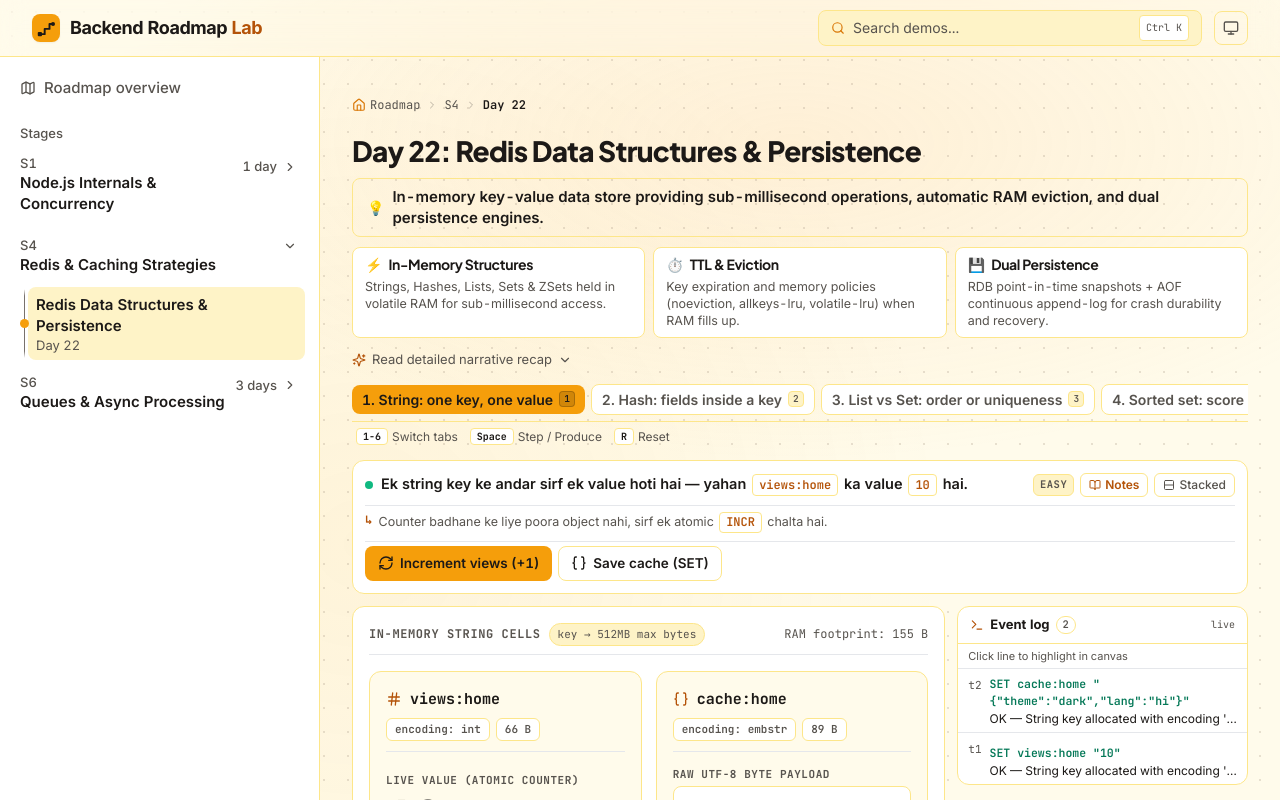
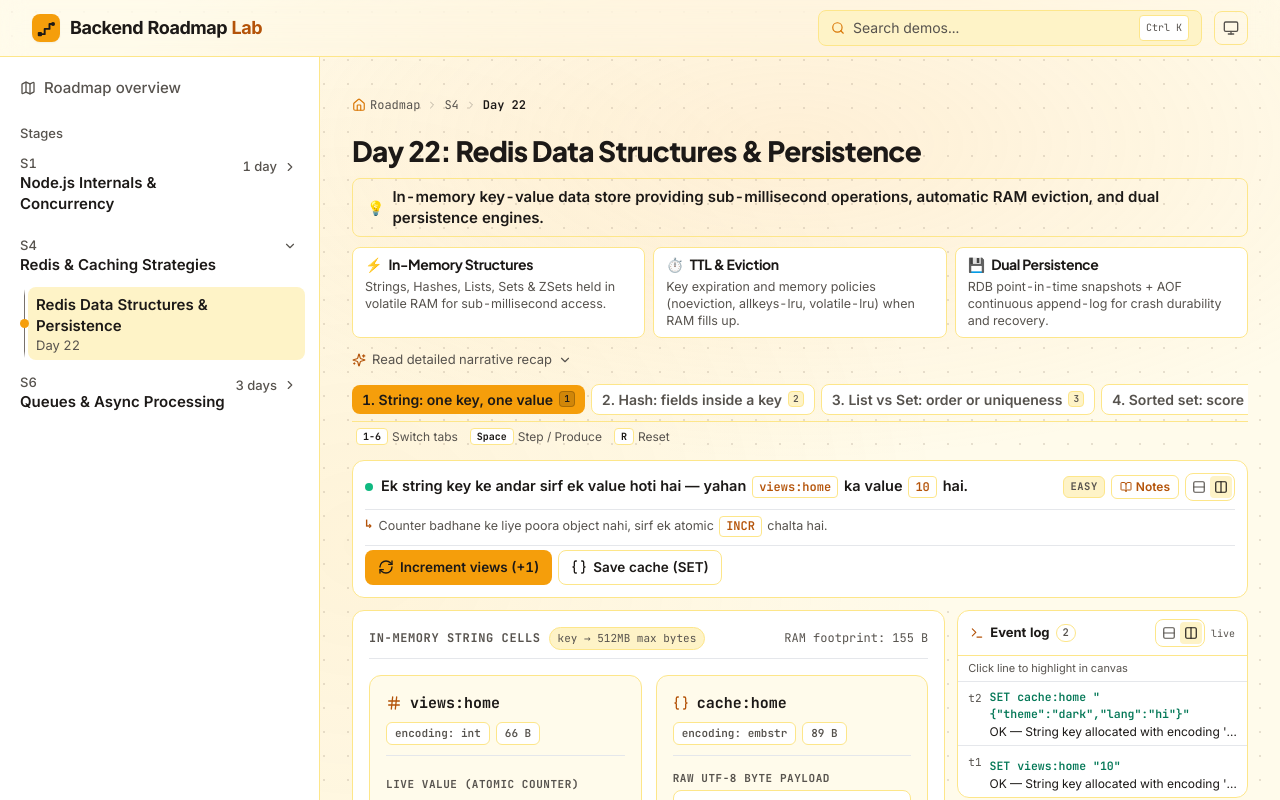
Before and after one commit to Satyamk001/backend-roadmap-lab, a React (Vite) app: page /stage/s4-caching-redis/day/22 in a window 1280 px wide. Shown: the top 800 px of the page. Built offline with nearby package versions, Linux system fonts and the light colour scheme.

Commit message:
refactor: add interactive Kafka producer, topic, and partition simulation components

```diff
--- a/src/demos/s4-caching-redis/day-22/DemoShell.tsx
+++ b/src/demos/s4-caching-redis/day-22/DemoShell.tsx
@@ -6,9 +6,9 @@
   ChevronUp,
   Circle,
   Code,
-  Columns,
+  Columns2,
   RotateCcw,
-  Rows,
+  Rows2,
   Target,
   Terminal,
 } from 'lucide-react';
@@ -246,25 +246,35 @@
               <span>Notes</span>
             </button>
 
-            {/* Layout Split / Stack toggle on desktop */}
+            {/* Layout Split / Stack segmented switcher */}
+            <div className="hidden sm:flex items-center rounded-lg border border-theme-border bg-theme-surface p-0.5 text-theme-muted">
               <button
                 type="button"
-              onClick={() => setLayoutMode((m) => (m === 'split' ? 'stacked' : 'split'))}
-              className="hidden lg:inline-flex items-center gap-1 rounded-md border border-theme-border bg-theme-surface px-2 py-0.5 text-[11.5px] sm:text-[12px] font-medium text-theme-muted hover:text-theme-text hover:bg-theme-surface-alt transition-all"
-              title={layoutMode === 'split' ? 'Switch to stacked layout' : 'Switch to split side-by-side layout'}
+                onClick={() => setLayoutMode('stacked')}
+                className={`p-1 rounded transition-colors ${
+                  layoutMode === 'stacked'
+                    ? 'bg-theme-surface-alt text-theme-text font-bold shadow-2xs'
+                    : 'hover:text-theme-text'
+                }`}
+                title="Stacked layout (Log at bottom)"
+                aria-label="Stacked layout"
               >
-              {layoutMode === 'split' ? (
-                <>
-                  <Rows className="h-3 w-3" aria-hidden="true" />
-                  <span>Stacked</span>
-                </>
-              ) : (
-                <>
-                  <Columns className="h-3 w-3" aria-hidden="true" />
-                  <span>Split log</span>
-                </>
-              )}
+                <Rows2 className="w-3.5 h-3.5" />
               </button>
+              <button
+                type="button"
+                onClick={() => setLayoutMode('split')}
+                className={`p-1 rounded transition-colors ${
+                  layoutMode === 'split'
+                    ? 'bg-theme-surface-alt text-theme-text font-bold shadow-2xs'
+                    : 'hover:text-theme-text'
+                }`}
+                title="Split layout (Log on side)"
+                aria-label="Split side-by-side layout"
+              >
+                <Columns2 className="w-3.5 h-3.5" />
+              </button>
+            </div>
           </div>
         </div>
 
@@ -314,7 +324,29 @@
                   {logs.length}
                 </span>
               </div>
+              <div className="flex items-center gap-1.5">
+                <div className="hidden sm:flex items-center rounded-lg border border-theme-border bg-theme-surface p-0.5 text-theme-muted">
+                  <button
+                    type="button"
+                    onClick={() => setLayoutMode('stacked')}
+                    className="p-1 rounded transition-colors hover:text-theme-text"
+                    title="Stacked layout"
+                    aria-label="Stacked layout"
+                  >
+                    <Rows2 className="w-3.5 h-3.5" />
+                  </button>
+                  <button
+                    type="button"
+                    onClick={() => setLayoutMode('split')}
+                    className="p-1 rounded transition-colors bg-theme-surface-alt text-theme-text font-bold shadow-2xs"
+                    title="Split layout"
+                    aria-label="Split layout"
+                  >
+                    <Columns2 className="w-3.5 h-3.5" />
+                  </button>
+                </div>
                 <span className="font-mono text-[10px] text-theme-muted">live</span>
+              </div>
             </div>
 
             <p className="px-2.5 py-1 text-[11px] text-theme-muted border-b border-theme-border/60 bg-theme-surface">
@@ -375,31 +407,52 @@
 
           {/* Collapsible Event Log under Canvas */}
           <div className="overflow-hidden rounded-xl border border-theme-border bg-theme-surface shadow-xs">
+            <div className="flex items-center justify-between gap-3 px-3.5 py-2 bg-theme-surface-alt/40 border-b border-theme-border/60">
               <button
                 type="button"
                 onClick={() => setShowLog((value) => !value)}
                 aria-expanded={showLog}
-              className="flex w-full items-center justify-between gap-3 px-3.5 py-2 text-left transition-colors hover:bg-theme-surface-alt/60"
+                className="flex items-center gap-2 text-left transition-colors hover:text-theme-accent select-none"
               >
-              <span className="flex items-center gap-2 text-[14px] font-semibold text-theme-text">
                 <Terminal className="h-4 w-4 text-theme-accent" aria-hidden="true" />
-                <span>Event log</span>
-                <span className="rounded-full border border-theme-border bg-theme-surface-alt px-1.5 py-0.2 font-mono text-[11px] font-normal text-theme-muted">
+                <span className="text-[14px] font-semibold text-theme-text">Event log</span>
+                <span className="rounded-full border border-theme-border bg-theme-surface px-1.5 py-0.2 font-mono text-[11px] font-semibold text-theme-muted">
                   {logs.length}
                 </span>
+                <span className="ml-1 text-[12px] text-theme-muted">
+                  ({showLog ? 'Hide' : 'Show'})
                 </span>
-              <span className="flex items-center gap-1 text-[13px] text-theme-muted">
-                <span>{showLog ? 'Hide' : 'Show'}</span>
                 {showLog ? (
-                  <ChevronUp className="h-3.5 w-3.5" aria-hidden="true" />
+                  <ChevronUp className="h-3.5 w-3.5 text-theme-muted" aria-hidden="true" />
                 ) : (
-                  <ChevronDown className="h-3.5 w-3.5" aria-hidden="true" />
+                  <ChevronDown className="h-3.5 w-3.5 text-theme-muted" aria-hidden="true" />
                 )}
-              </span>
               </button>
 
+              <div className="hidden sm:flex items-center rounded-lg border border-theme-border bg-theme-surface p-0.5 text-theme-muted">
+                <button
+                  type="button"
+                  onClick={() => setLayoutMode('stacked')}
+                  className="p-1 rounded transition-colors bg-theme-surface-alt text-theme-text font-bold shadow-2xs"
+                  title="Stacked layout (Log at bottom)"
+                  aria-label="Stacked layout"
+                >
+                  <Rows2 className="w-3.5 h-3.5" />
+                </button>
+                <button
+                  type="button"
+                  onClick={() => setLayoutMode('split')}
+                  className="p-1 rounded transition-colors hover:text-theme-text"
+                  title="Split layout (Log on side)"
+                  aria-label="Split side-by-side layout"
+                >
+                  <Columns2 className="w-3.5 h-3.5" />
+                </button>
+              </div>
+            </div>
+
             {showLog && (
-              <div className="border-t border-theme-border">
+              <div>
                 <p className="px-3.5 py-1 text-[11.5px] text-theme-muted border-b border-theme-border/60">
                   Kisi line par click karo to canvas me uska key highlight hoga.
                 </p>
--- a/src/demos/s6-queues-async/day-35/BackoffDlqDemo.tsx
+++ b/src/demos/s6-queues-async/day-35/BackoffDlqDemo.tsx
@@ -100,6 +100,8 @@
           setInspectedDlqJob(null);
           sync();
         }}
+        layout={logLayout}
+        onLayoutChange={setLogLayout}
         actions={
           <>
             <DemoActionButton
--- a/src/demos/s6-queues-async/day-35/JobLifecycleDemo.tsx
+++ b/src/demos/s6-queues-async/day-35/JobLifecycleDemo.tsx
@@ -155,6 +155,8 @@
           engine.reset();
           sync();
         }}
+        layout={logLayout}
+        onLayoutChange={setLogLayout}
         actions={
           <>
             <DemoActionButton
--- a/src/demos/s6-queues-async/day-35/SyncVsAsyncQueueDemo.tsx
+++ b/src/demos/s6-queues-async/day-35/SyncVsAsyncQueueDemo.tsx
@@ -85,6 +85,8 @@
           engine.reset();
           sync();
         }}
+        layout={logLayout}
+        onLayoutChange={setLogLayout}
         actions={
           <>
             <DemoActionButton
--- a/src/demos/s6-queues-async/day-35/WorkerLocksStalledDemo.tsx
+++ b/src/demos/s6-queues-async/day-35/WorkerLocksStalledDemo.tsx
@@ -93,6 +93,8 @@
           engine.reset();
           sync();
         }}
+        layout={logLayout}
+        onLayoutChange={setLogLayout}
         actions={
           <>
             <DemoActionButton
--- a/src/demos/s6-queues-async/day-37/ExchangeTypesDemo.tsx
+++ b/src/demos/s6-queues-async/day-37/ExchangeTypesDemo.tsx
@@ -124,6 +124,8 @@
         badge=""
         notesAnchor="exchange-types"
         onReset={handleReset}
+        layout={logLayout}
+        onLayoutChange={setLogLayout}
         actions={
           <div className="flex flex-wrap items-center justify-between gap-2.5 w-full">
             {/* Control 1: Exchange Type Selector */}
--- a/src/demos/s6-queues-async/day-38/ProducerTopicPartitionsDemo.tsx
+++ b/src/demos/s6-queues-async/day-38/ProducerTopicPartitionsDemo.tsx
@@ -472,6 +472,8 @@
         statusWhat={statusWhat}
         statusWhy={statusWhy}
         onReset={() => handleReset()}
+        layout={logLayout}
+        onLayoutChange={setLogLayout}
       />
 
       <div className={logLayout === 'side' ? 'grid grid-cols-1 lg:grid-cols-12 gap-5 items-start' : 'space-y-4'}>
```
Also changed, not shown: src/components/common/DemoCommandDeck.tsx (+38 -1 lines). Lines whose indentation alone changed are shown as unchanged.
